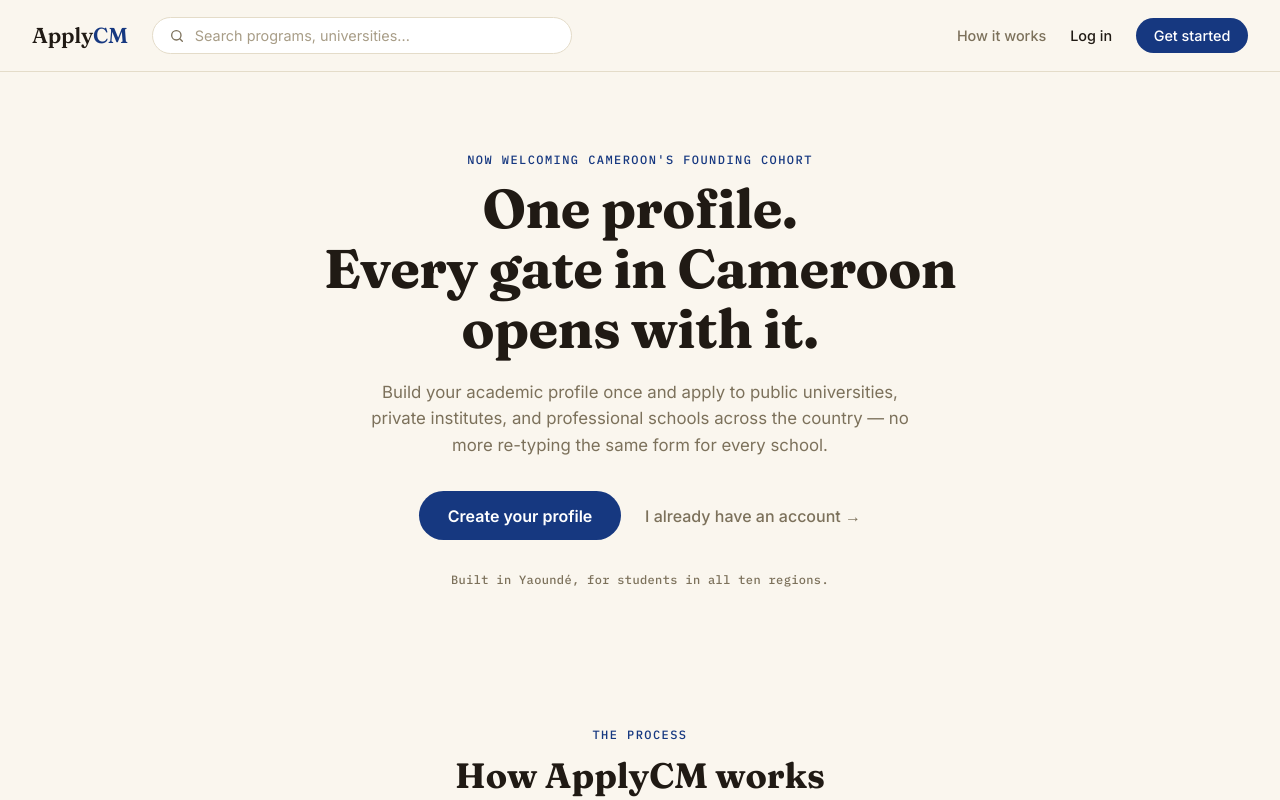
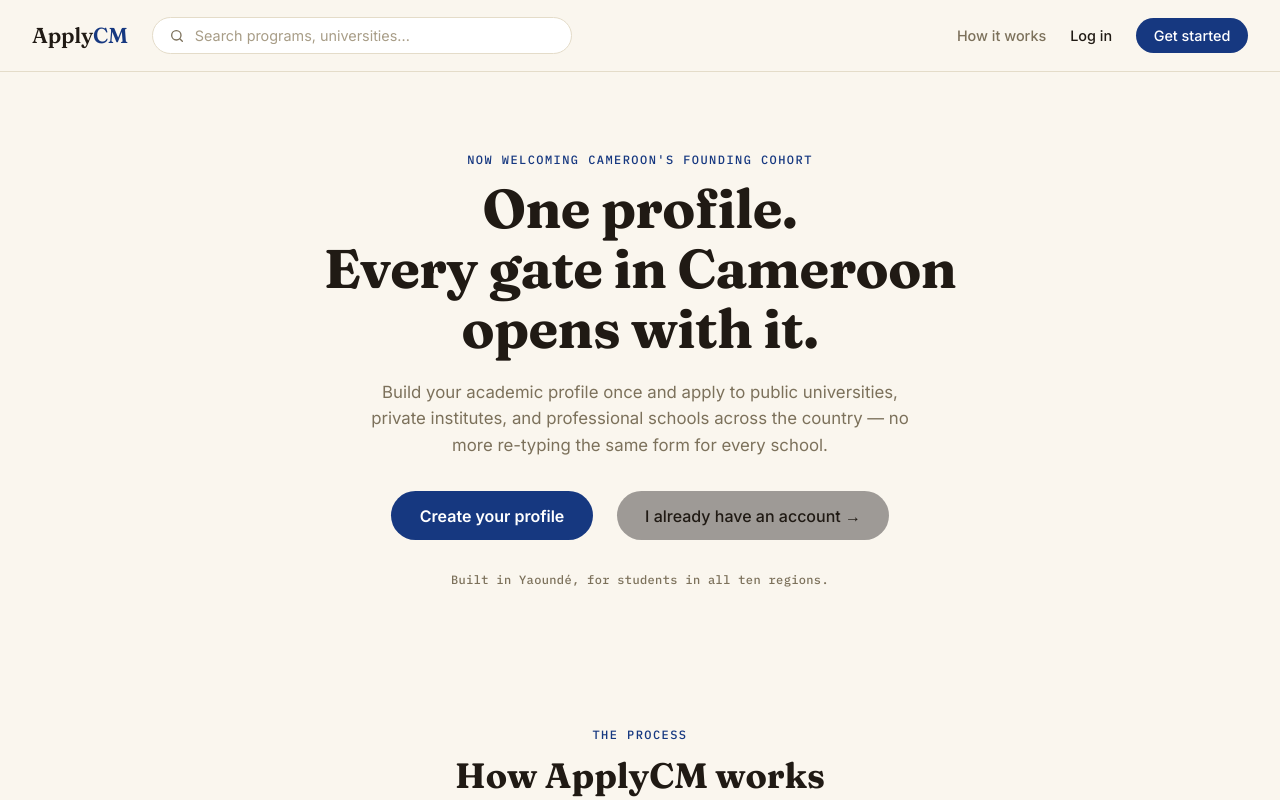
Before and after one commit to DCT-Berinyuy/ApplyCM, a SvelteKit app in the folder frontend/: page / in a window 1280 px wide. Shown: the top 800 px of the page. Built offline with nearby package versions, Linux system fonts and the light colour scheme.

Commit message:
updated landing page

```diff
--- a/frontend/src/routes/+page.svelte
+++ b/frontend/src/routes/+page.svelte
@@ -141,13 +141,20 @@
 		box-shadow: 0 14px 28px -14px rgba(180, 71, 43, 0.6);
 	}
 	.btn-text {
+		background:#9e9a96;
 		text-decoration: none;
 		font-weight: 500;
-		color: var(--color-ink-soft);
-		transition: color 0.2s ease;
+		color: 'black';
+		padding: 0.9rem 1.75rem;
+		border-radius:500px;
+		transition: background cubic-bezeir(0.6,0.04,0.98,0.335);
 	}
 	.btn-text:hover {
-		color: var(--color-ink);
+		transform: translatex(3px);
+		transition: all 0.3s ease-in-out;
+		box-shadow: 0.14px 28px -14px rgba(180, 71, 43,0.6);
+
+
 	}
 	.hero-note {
 		margin-top: 2rem;
```
